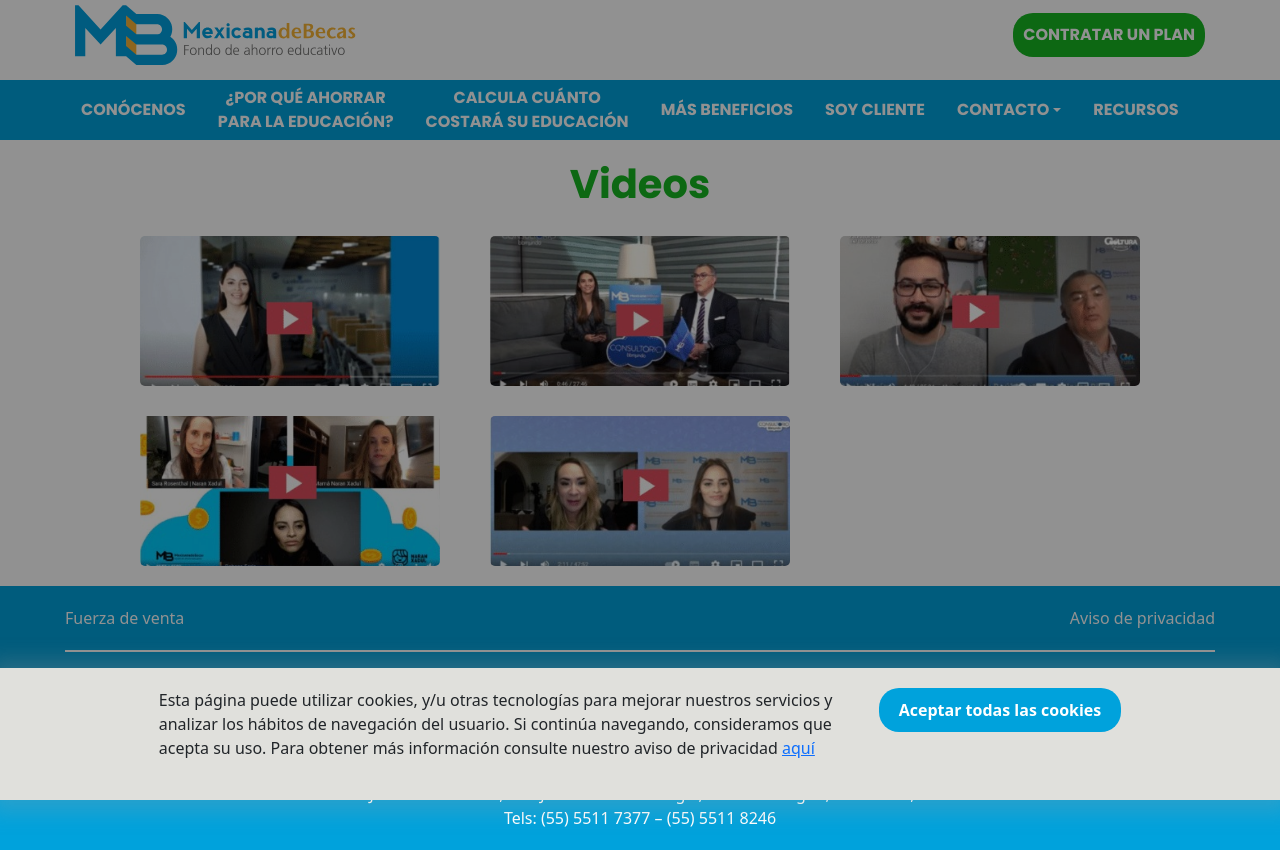
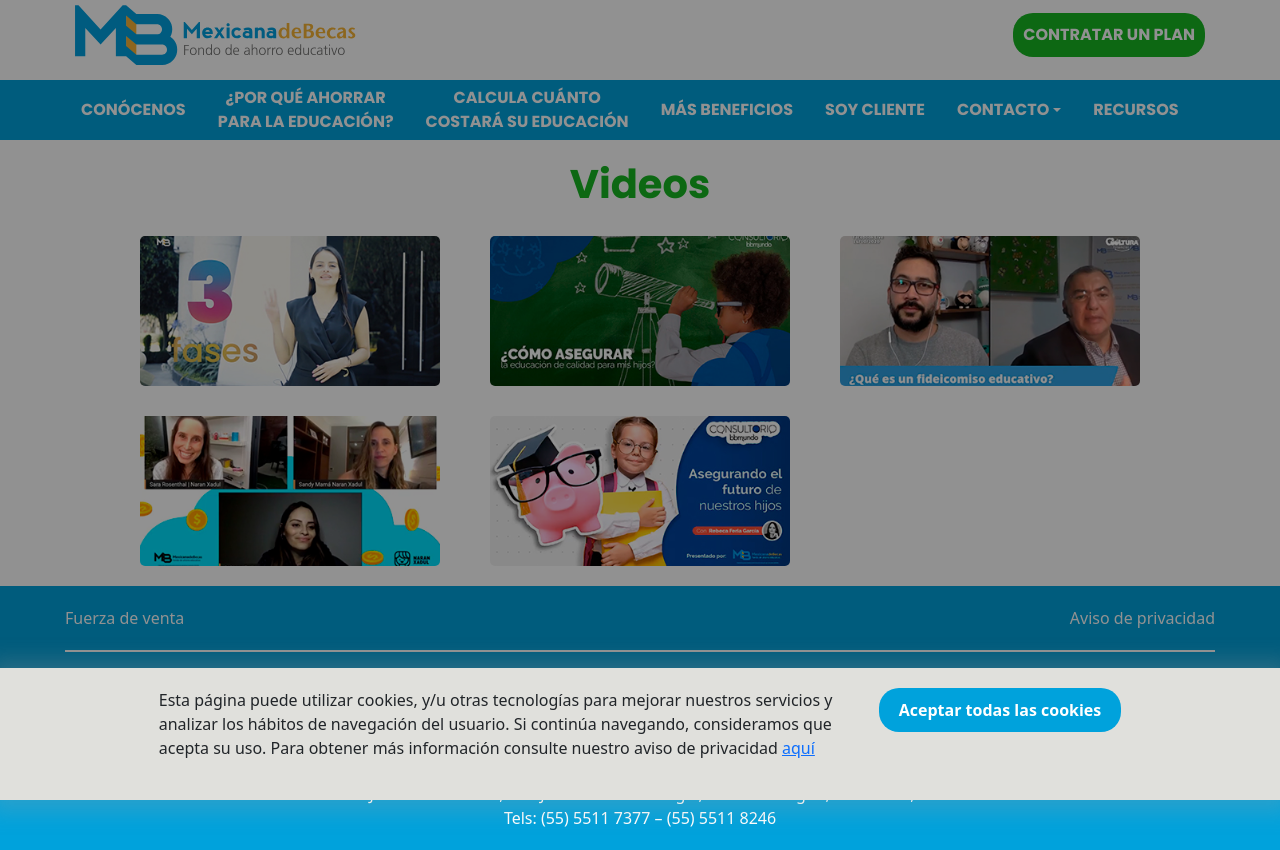
Before and after one commit to InnamWolf/MexicabaWeb, a PHP site: page /videos in a window 1280 px wide. Run offline with PHP 8.4, Linux system fonts and the light colour scheme; some libraries are stand-ins or nearby versions.

Commit message:
Se actulizan imagenes de la seccion de recursos/videos

```diff
--- a/view/src/sass/pages/_videos.scss
+++ b/view/src/sass/pages/_videos.scss
@@ -21,7 +21,7 @@
     }
 
     .videoComo {
-      background-image: url('../img/videos/1.jpeg');
+      background-image: url('../img/videos/1.jpg');
       background-repeat: no-repeat;
       background-size: cover;
       background-position: center;
@@ -37,7 +37,7 @@
     }
 
     .videoConsultorio {
-      background-image: url('../img/videos/2.jpeg');
+      background-image: url('../img/videos/2.jpg');
       background-repeat: no-repeat;
       background-size: cover;
       background-position: center;
@@ -53,7 +53,7 @@
     }
 
     .videoAhorro {
-      background-image: url('../img/videos/3.jpeg');
+      background-image: url('../img/videos/3.jpg');
       background-repeat: no-repeat;
       background-size: cover;
       background-position: center;
@@ -69,7 +69,7 @@
     }
 
     .videoFacebook {
-      background-image: url('../img/videos/4.jpeg');
+      background-image: url('../img/videos/4.jpg');
       background-repeat: no-repeat;
       background-size: cover;
       background-position: center;
@@ -85,7 +85,7 @@
     }
 
     .videoAsegurado {
-      background-image: url('../img/videos/5.jpeg');
+      background-image: url('../img/videos/5.jpg');
       background-repeat: no-repeat;
       background-size: cover;
       background-position: center;
```
Also changed, not shown: view/src/css/main.css, view/src/img/videos/1.jpeg (deleted), view/src/img/videos/1.jpg (added), view/src/img/videos/2.jpeg (deleted), view/src/img/videos/2.jpg (added), view/src/img/videos/3.jpeg (deleted), view/src/img/videos/3.jpg (added), view/src/img/videos/4.jpeg (deleted), view/src/img/videos/4.jpg (added), view/src/img/videos/5.jpeg (deleted), view/src/img/videos/5.jpg (added), 1 other file.
